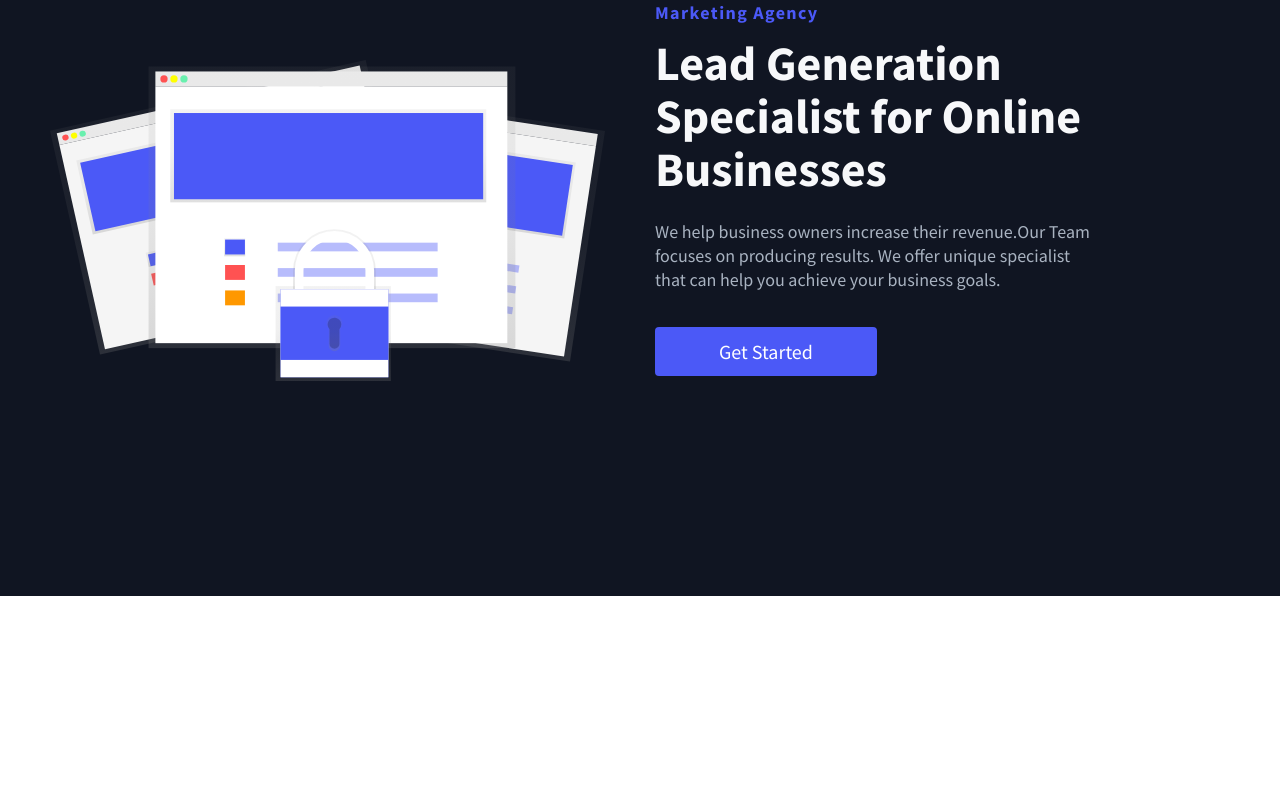
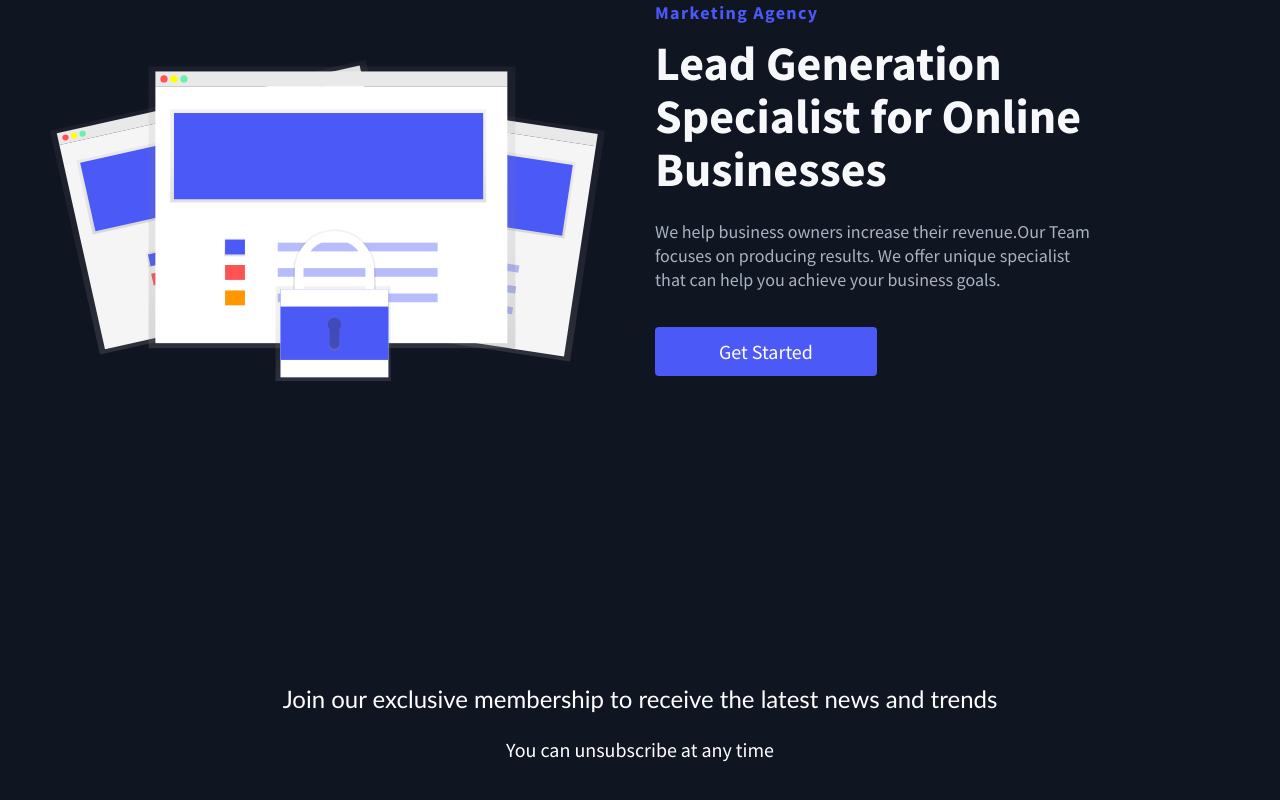
Before and after one commit to JoelAngels/Digital-Agency, a React (Create React App) app: page / in a window 1280 px wide. Shown: the part 2546-3346 px from the top of the page. Before the commit the page ends 3142 px from the top, so only its background shows below. Built offline with nearby package versions, Linux system fonts and the light colour scheme; a web font is replaced by a local one.

Commit message:
Layed out the layout for the footer

```diff
--- a/src/App.js
+++ b/src/App.js
@@ -1,15 +1,17 @@
 import { BrowserRouter as Router, Switch, Route } from "react-router-dom";
 import GlobalStyle from "./globalStyles";
-import { Navbar } from "./components";
+import { Footer, Navbar } from "./components";
 import Home from "./pages/HomePage/Home";
+
 function App() {
   return (
     <Router>
       <GlobalStyle />
       <Navbar />
       <Switch>
-        <Route  path ="/" exact component={Home} />
+        <Route path="/" exact component={Home} />
       </Switch>
+      <Footer />
     </Router>
   );
 }
--- /dev/null
+++ b/src/components/Footer/Footer.elements.js
@@ -0,0 +1,33 @@
+import styled from "styled-components";
+
+export const FooterContainer = styled.div`
+  background-color: #101522;
+  padding: 4rem 0 2rem 0;
+  display: flex;
+  flex-direction: column;
+  justify-content: center;
+  align-items: center;
+`;
+
+export const FooterSubscription = styled.section`
+  display: flex;
+  flex-direction: column;
+  justify-content: center;
+  align-items: center;
+  text-align: center;
+  margin-bottom: 24px;
+  padding: 24px;
+  color: #fff;
+`;
+
+export const FooterSubHeading = styled.p`
+  font-family: "Trebuchet MS", "Lucida Sans Unicode", "Lucida Grande",
+    "Lucide Sans", Arial, sans-serif, sans-serif;
+  margin-bottom: 24px;
+  font-size: 24px;
+`;
+
+export const FooterSubText = styled.p`
+  margin-bottom: 24px;
+  font-size: 20px;
+`;
--- /dev/null
+++ b/src/components/Footer/Footer.js
@@ -0,0 +1,24 @@
+import React from "react";
+import {
+  FooterContainer,
+  FooterSubscription,
+  FooterSubHeading,
+  FooterSubText,
+} from "./Footer.elements";
+
+const Footer = () => {
+  return (
+    <div>
+      <FooterContainer>
+        <FooterSubscription>
+          <FooterSubHeading>
+            Join our exclusive membership to receive the latest news and trends
+          </FooterSubHeading>
+          <FooterSubText>You can unsubscribe at any time</FooterSubText>
+        </FooterSubscription>
+      </FooterContainer>
+    </div>
+  );
+};
+
+export default Footer;
--- a/src/components/index.js
+++ b/src/components/index.js
@@ -1,2 +1,3 @@
-export {default as Navbar} from './Navbar/Navbar';
-export {default as InfoSection} from './InfoSection/InfoSection';
+export { default as Navbar } from "./Navbar/Navbar";
+export { default as Footer } from "./Footer/Footer";
+export { default as InfoSection } from "./InfoSection/InfoSection";
```
Also changed, not shown: 1 other file (tests, documents, lock files or other folders).
